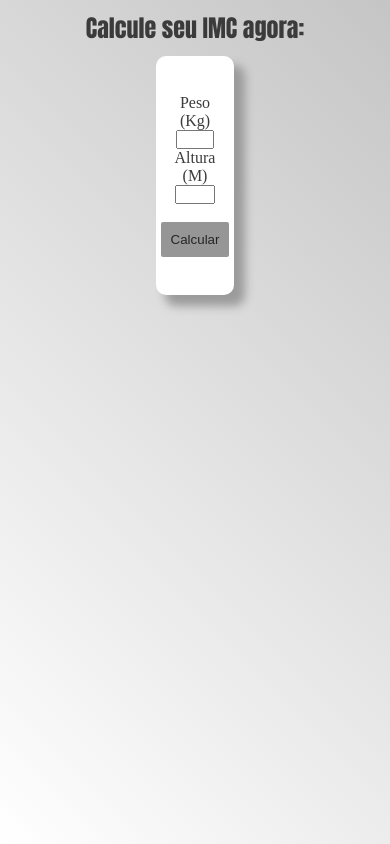
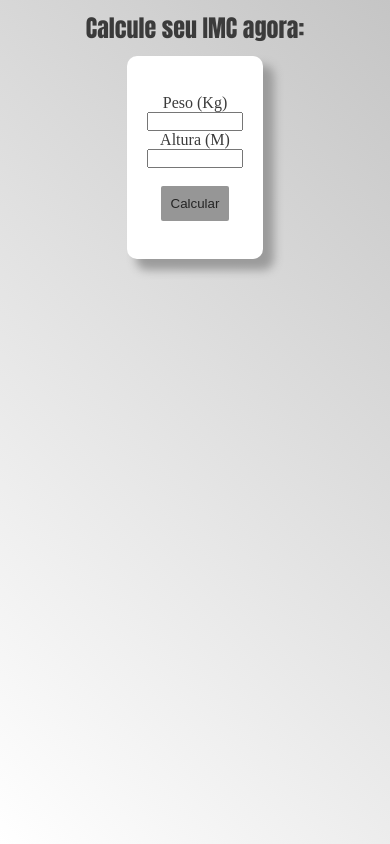
Before and after one commit to ArthurBarbosa2008/Calculadora-IMC-em-JavaScript, a plain HTML site: page index.html in a window 390 px wide. Drawn offline with Linux system fonts and the light colour scheme.

Commit message:
Add files via upload

```diff
--- a/style.css
+++ b/style.css
@@ -79,3 +79,15 @@ button:hover {
         right: 0;
     }
 }
+
+@media (max-width: 514px) {
+    form {
+        width: 50%;
+    }
+}
+
+@media (max-width: 814px) {
+    form {
+        width: 35%;
+    }
+}
```
